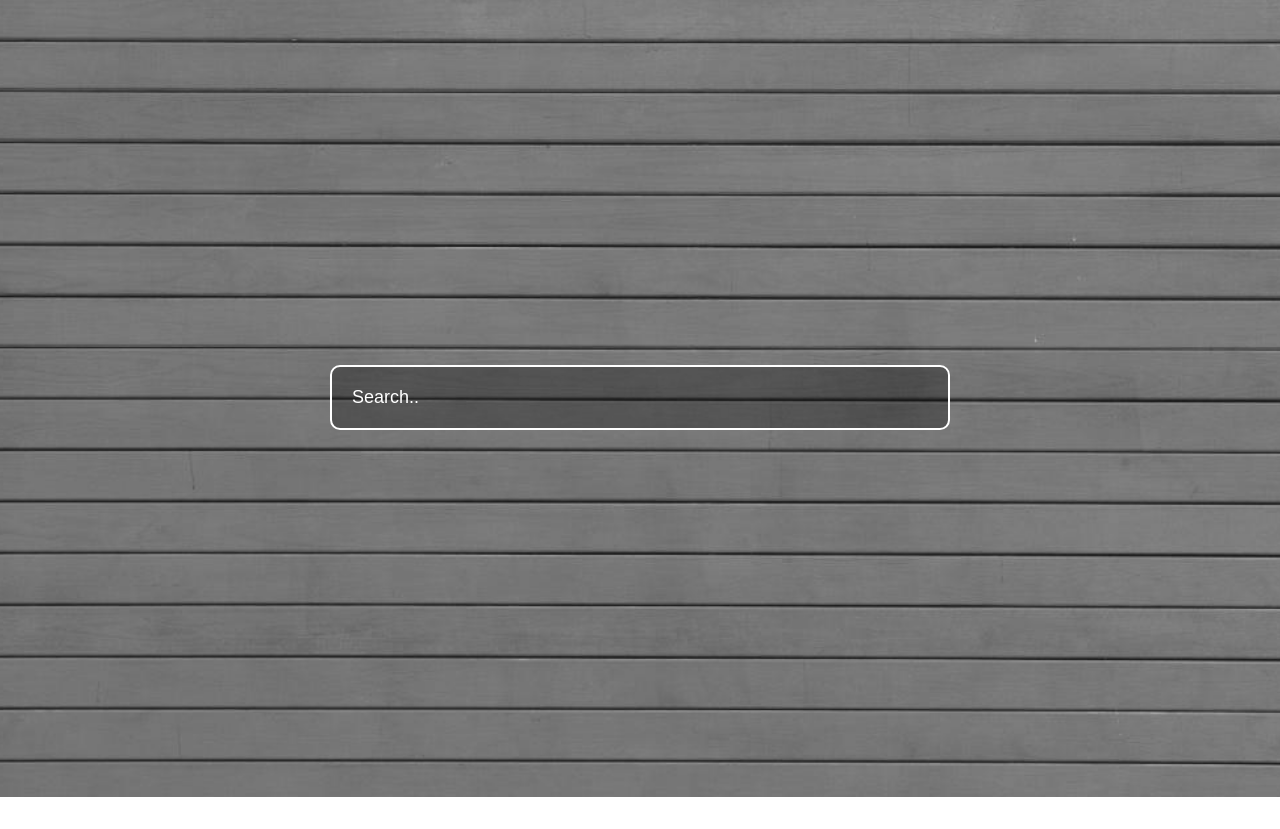
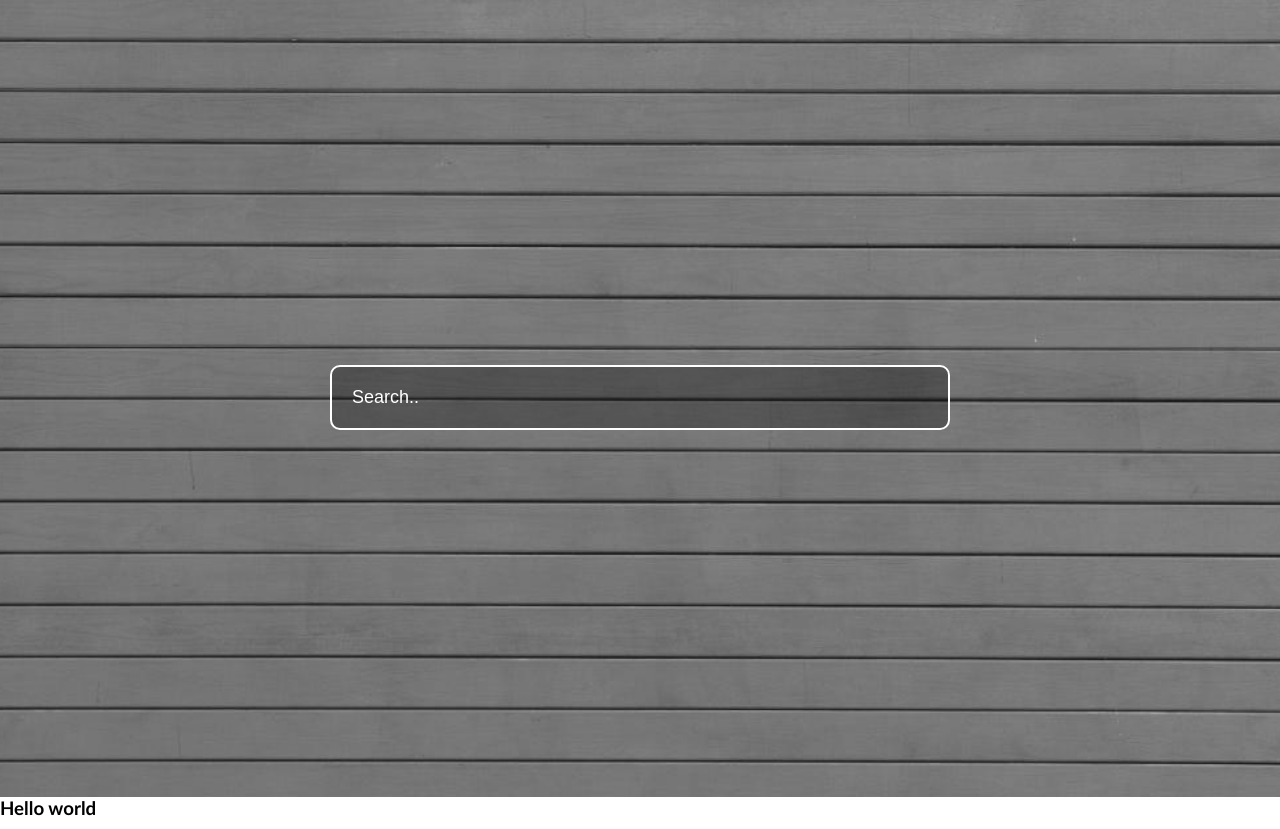
Before and after one commit to blgworld/Introduction1, a plain HTML site: page index.html in a window 1280 px wide. Shown: the part 64-893 px from the top of the page. Before the commit the page ends 861 px from the top, so only its background shows below. Drawn offline with Linux system fonts and the light colour scheme.

Commit message:
Update index.html

```diff
--- a/index.html
+++ b/index.html
@@ -33,6 +33,10 @@
             </div>
         </div>
     </div>
+
+    <h3>
+        Hello world
+    </h3>
 </body>
 
 </html>
```
